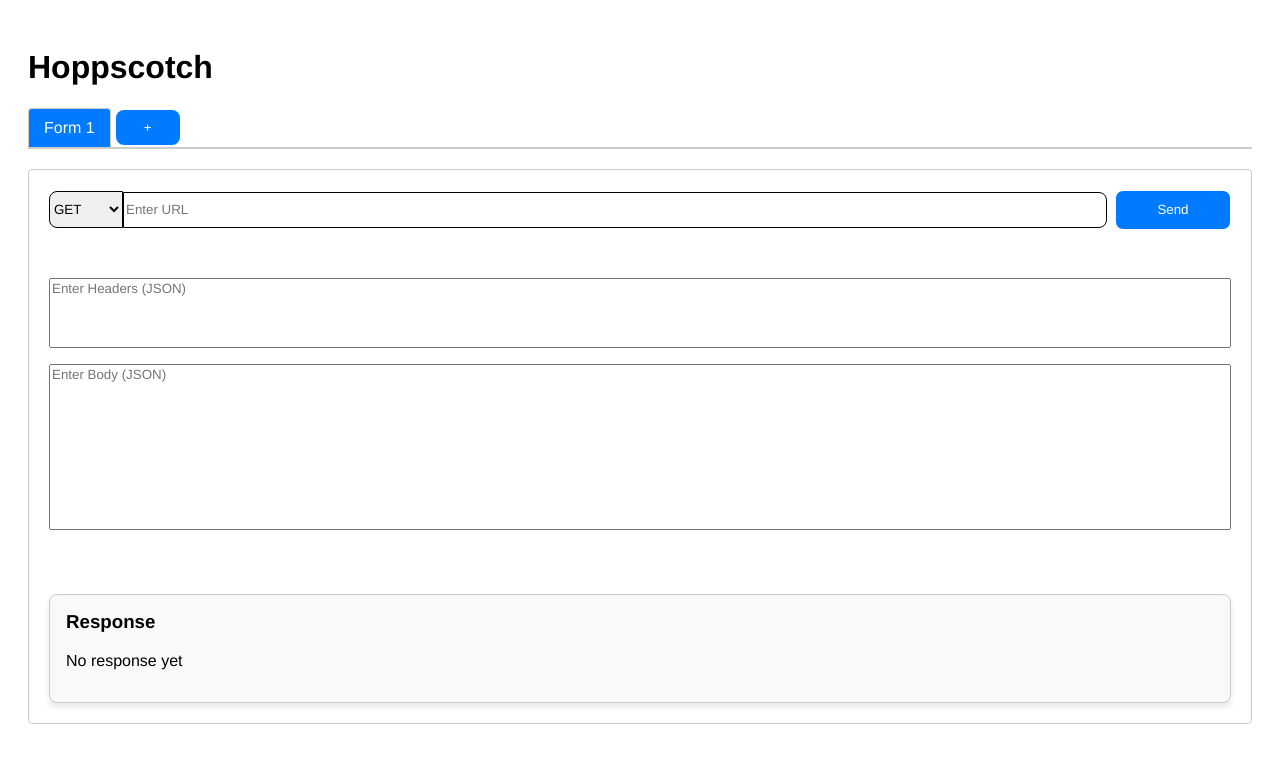
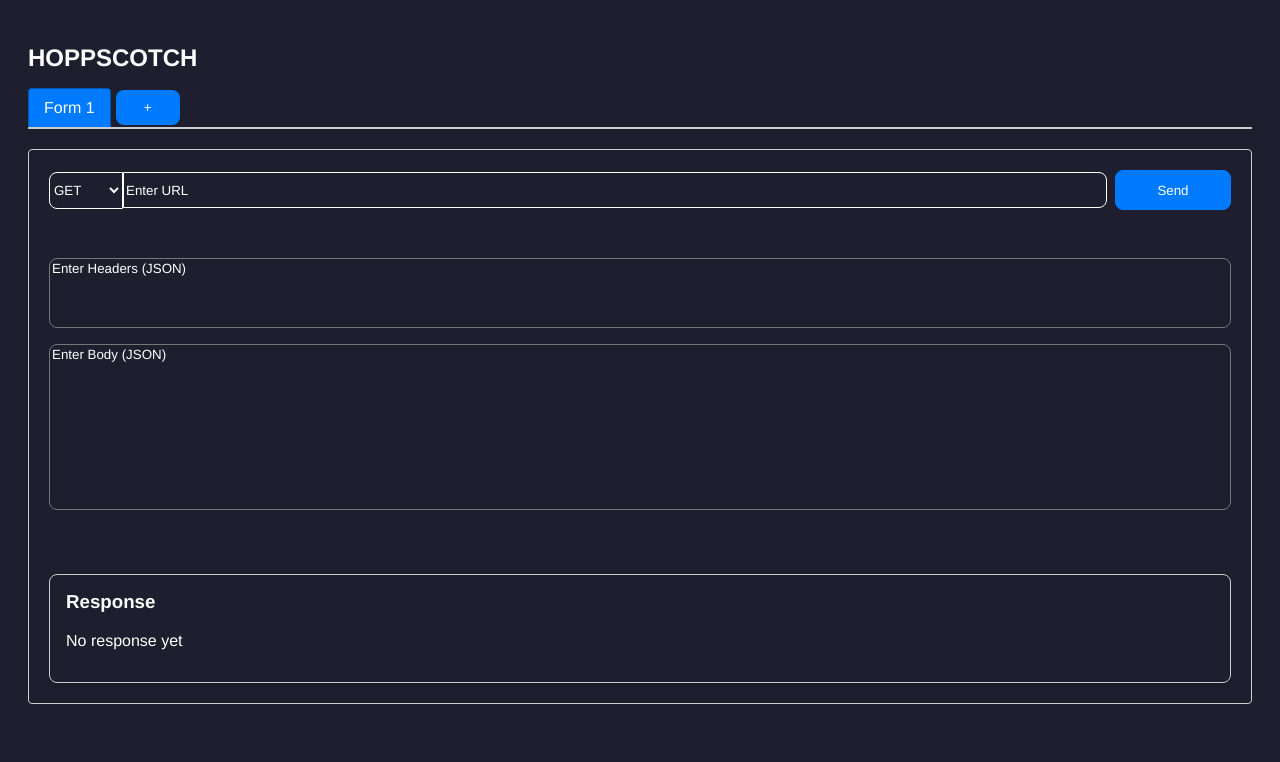
Before and after one commit to akashkrishnan2004/Hoppscotch_Clone, a React (Vite) app: page / in a window 1280 px wide. Shown: the top 762 px of the page. Built offline with nearby package versions, Linux system fonts and the light colour scheme.

Commit message:
bgcolor add commit

```diff
--- a/src/App.css
+++ b/src/App.css
@@ -2,4 +2,5 @@
 * {
     outline: none;
     font-family: 'Franklin Gothic Medium', 'Arial Narrow', Arial, sans-serif;
+    scrollbar-width: none;
 }
--- a/src/components/css/form.css
+++ b/src/components/css/form.css
@@ -1,11 +1,17 @@
 body {
   /* background-color: #181818; */
   /* background: #181818; */
+  background-color: #1E1E2F;
 }
 
 .request-form-container {
   padding: 20px;
   font-family: Arial, sans-serif;
+}
+
+.request-form-container-head1 {
+  color: white;
+  font-size: 1.5rem;
 }
 
 .tabs-container {
@@ -19,7 +25,7 @@
 .tab {
   padding: 10px 15px;
   cursor: pointer;
-  border: 1px solid #ccc;
+  border: 1px solid #0056b3;
   border-bottom: none;
   background-color: #f7f7f7;
   margin-right: 5px;
@@ -97,23 +103,35 @@
   height: 2.3rem;
   border-top-left-radius: 0.5rem;
   border-bottom-left-radius: 0.5rem;
-  border: 1px solid black;
+  border: 1px solid white;
+  background-color: #1E1E2F;
+  color: white;
+}
+
+select option {
+  color: white;
 }
 
 input {
   width: 100%;
   height: 2rem;
   outline: none;
-  border: 1px solid black;
+  border: 1px solid white;
   border-top-right-radius: 0.5rem;
   border-bottom-right-radius: 0.5rem;
+  background-color: #1E1E2F;
+  color: white;
+}
+
+input::placeholder {
+  color: white;
 }
 
 .send-button {
   margin-left: 0.5rem;
   height: 2.5rem;
   width: 8rem;
-  border: 1px solid white;
+  border: 1px solid #007bff ;
   color: white;
   background-color: #007bff;
   border-radius: 0.5rem;
@@ -147,11 +165,21 @@
 .bottom-items .headersTextArea {
   resize: none;
   height: 4rem;
+  background-color: #1E1E2F;
+  color: white;
+  border-radius: .5rem;
 }
 
 .bottom-items .bodyTextArea {
   resize: none;
   height: 10rem;
+  background-color: #1E1E2F;
+  color: white;
+  border-radius: .5rem;
+}
+
+.bottom-items .headersTextArea::placeholder, .bodyTextArea::placeholder {
+  color: white;
 }
 
 .response-container {
@@ -165,10 +193,13 @@
   scrollbar-width: thin;
   max-height: 300px;
   box-shadow: 0 4px 6px rgba(0, 0, 0, 0.1);
+  background-color: #1E1E2F;
+  color: white;
 }
 
 .response-container h3 {
   margin-top: 0;
+  color: white;
 }
 
 .response-container pre {
--- a/src/components/form.jsx
+++ b/src/components/form.jsx
@@ -97,7 +97,7 @@
 
   return (
     <div className="request-form-container">
-      <h1>Hoppscotch</h1>
+      <h1 className="request-form-container-head1">HOPPSCOTCH</h1>
       <div className="tabs-container">
         {forms.map((form) => (
           <div
```
